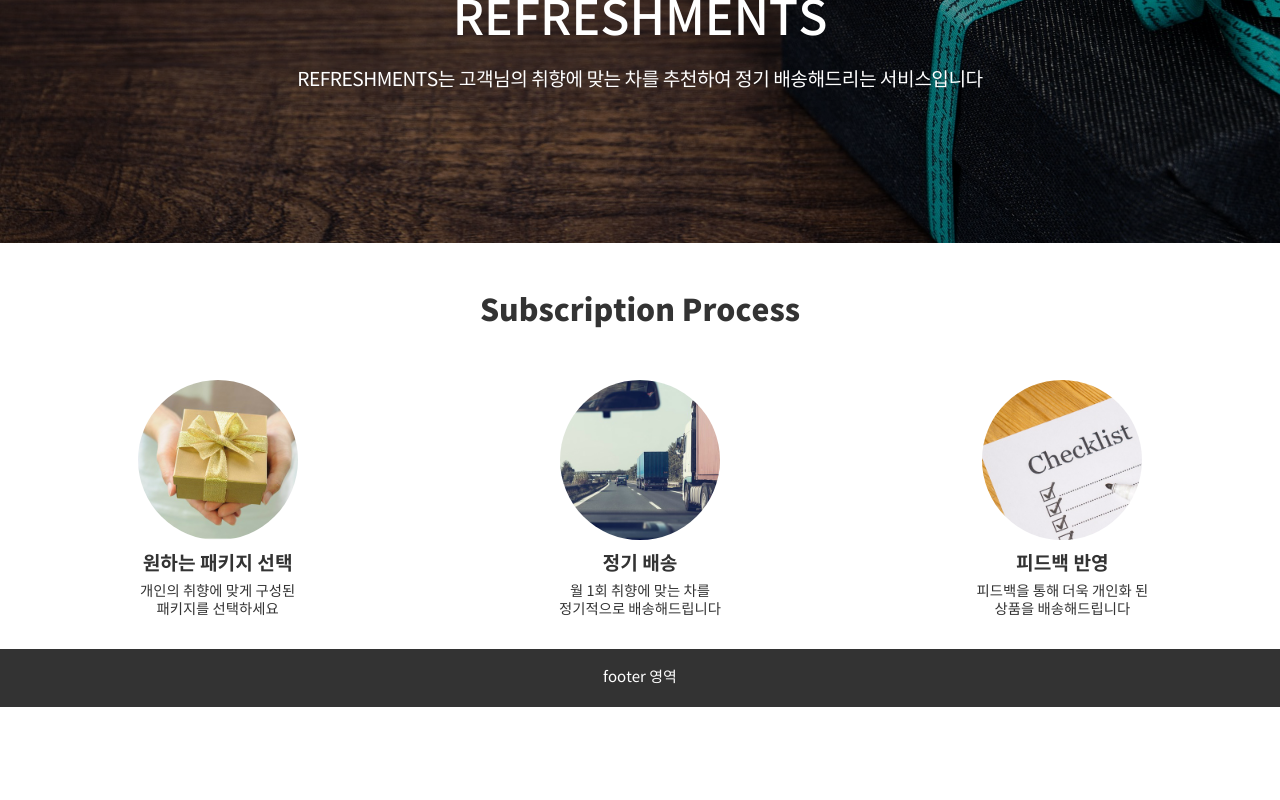
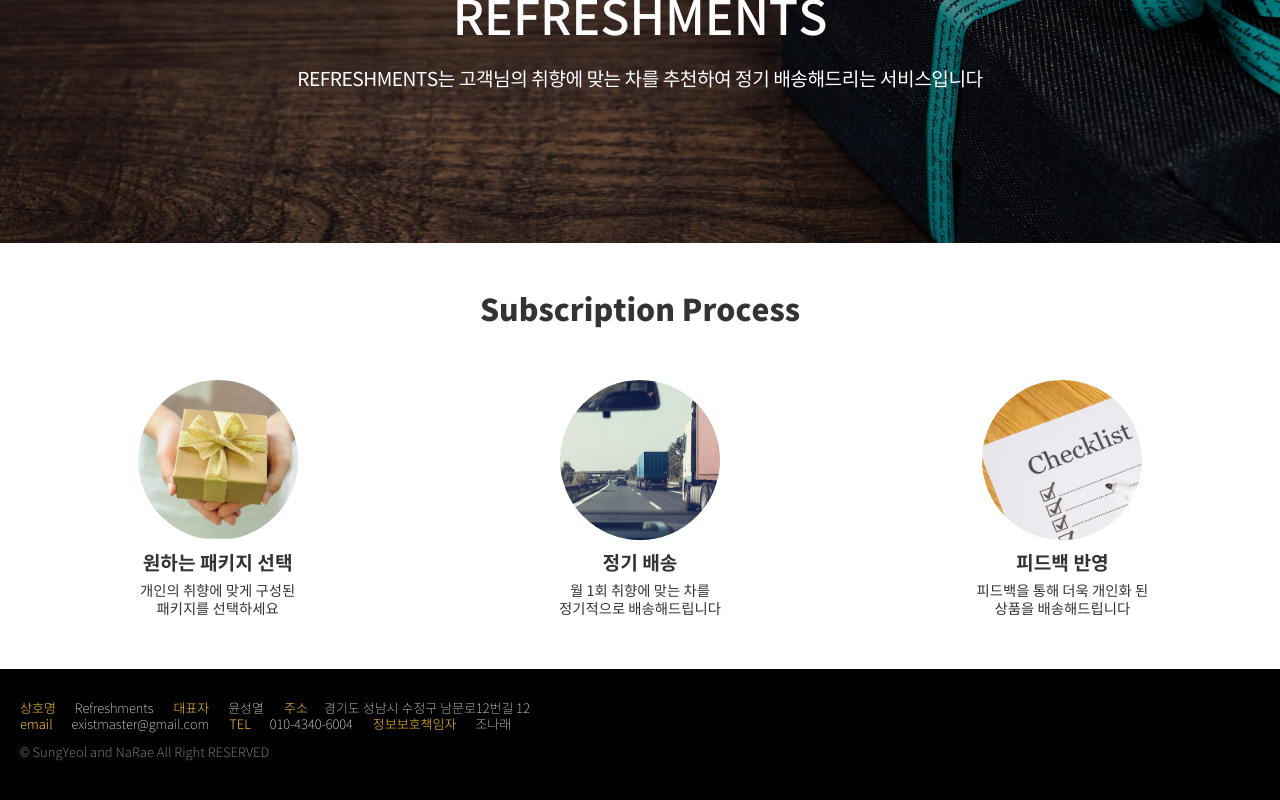
Before and after one commit to jo-narae/fretea, a Vue app: page /#/ in a window 1280 px wide. Shown: the part 1101-1901 px from the top of the page. Before the commit the page ends 1808 px from the top, so only its background shows below. Built offline with nearby package versions, Linux system fonts and the light colour scheme.

Commit message:
footer 스타일 중간 저장

```diff
--- a/src/assets/style/common.scss
+++ b/src/assets/style/common.scss
@@ -48,10 +48,32 @@ body {
 	bottom: 0;
 	left: 0;
 	right: 0;
-	color: white;
+	color: $color_white;
 	margin-top: 30px;
 	padding: 20px;
-	background-color: $font_base_color;
+	background-color: $color_black;
+	text-align: left;
+	@extend .thin;
+	ul {
+		list-style-type: none;
+		width: 45%;
+		padding: 0px;
+		font-size: 13px;
+		li {
+			display: inline-block;
+			margin-right: 20px;
+			.footer-head {
+				color: $color_point_yellow;
+				@extend .light;
+				margin-right: 1rem;
+			}
+		}
+		.copyright {
+			color: $color_warm_gray;
+			@extend .light;
+			line-height: 3;
+		}
+	}
 }
 @media (max-width: 486px) {
 	.content {
@@ -61,4 +83,9 @@ body {
 		margin-top: 0px;
 		transform: translateY(0%);
 	}
+	.footer {
+		ul {
+			width: 100%;
+		}
+	}
 }
--- a/src/assets/style/main.scss
+++ b/src/assets/style/main.scss
@@ -49,6 +49,7 @@ div[role="process"] {
 	}
 	.step-description {
 		font-size: 0.9rem;
+		margin-bottom: 20px;
 	}
 	.step-content {
 		.step-box {
--- a/src/assets/style/variables.scss
+++ b/src/assets/style/variables.scss
@@ -20,6 +20,11 @@ $color_opacity_white: #ffffff57;
 $color_black: #000000;
 $color_row_black: #1d1d1d;
 $color_light_gray: #e0e0e0;
+$color_point_yellow: #fbc22b;
+$color_point_pink: #f11486;
+$color_point_violet: #a067ac;
+$color_point_blue: #47a3d2;
+$color_point_green: #8ce33e;
 $color_ultra_violet: #5e4a8a;
 
 @font-face {
--- a/src/components/layout/FooterLayer.vue
+++ b/src/components/layout/FooterLayer.vue
@@ -1,6 +1,14 @@
 <template>
   <div class="footer">
-    footer 영역
+    <ul>
+      <li><span class="footer-head">상호명</span> Refreshments</li>
+      <li><span class="footer-head">대표자</span> 윤성열</li>
+      <li><span class="footer-head">주소</span>경기도 성남시 수정구 남문로12번길 12</li>
+      <li><span class="footer-head">email</span> existmaster@gmail.com</li>
+      <li><span class="footer-head">TEL</span> 010-4340-6004</li>
+      <li><span class="footer-head">정보보호책임자</span> 조나래</li>
+      <li class="copyright">© SungYeol and NaRae All Right RESERVED</li>
+    </ul>
   </div>
 </template>
 
```
